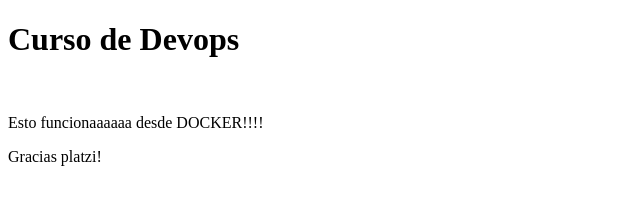
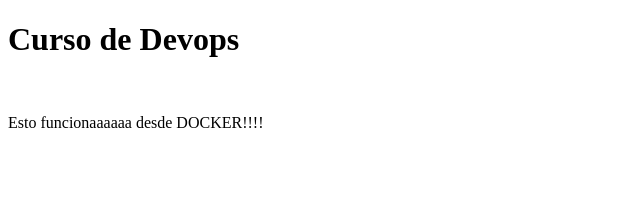
Before and after one commit to davidvpe/devopstest, a website: page public/index.html in a window 1280 px wide. Shown: the whole page, without its empty margins (0-640 px from the left). Drawn offline with Linux system fonts and the light colour scheme.

Commit message:
Change HTML file

```diff
--- a/public/index.html
+++ b/public/index.html
@@ -10,7 +10,5 @@
     <h1>Curso de Devops</h1>
     <br />
     <p>Esto funcionaaaaaa desde DOCKER!!!!</p>
-    <p>Gracias platzi!</p>
-
 </body>
 </html>
```
